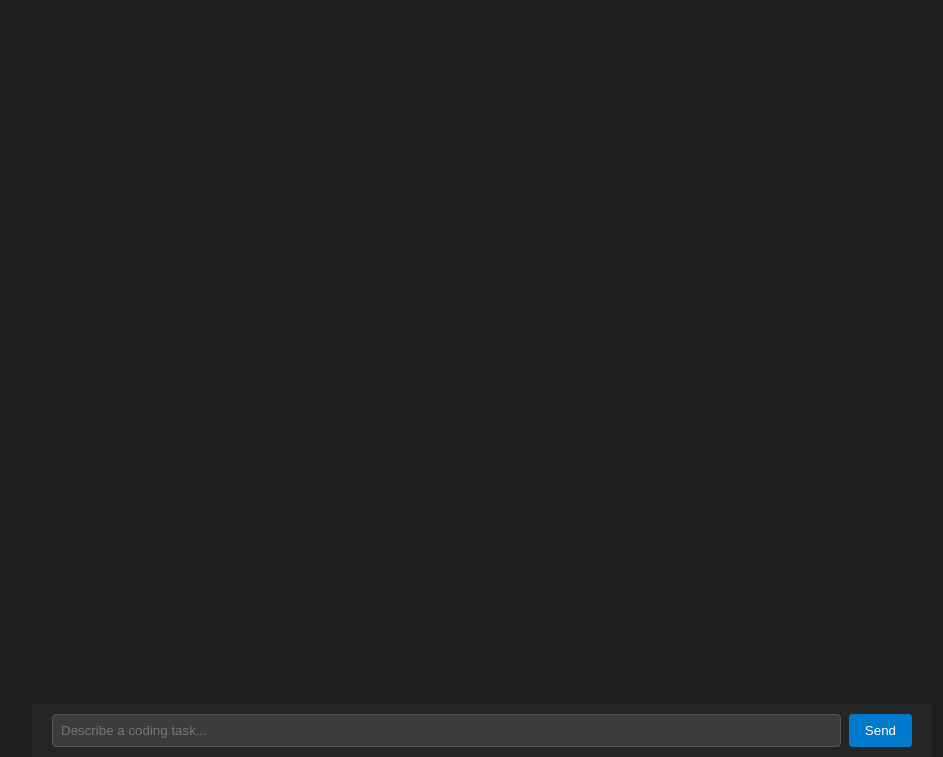
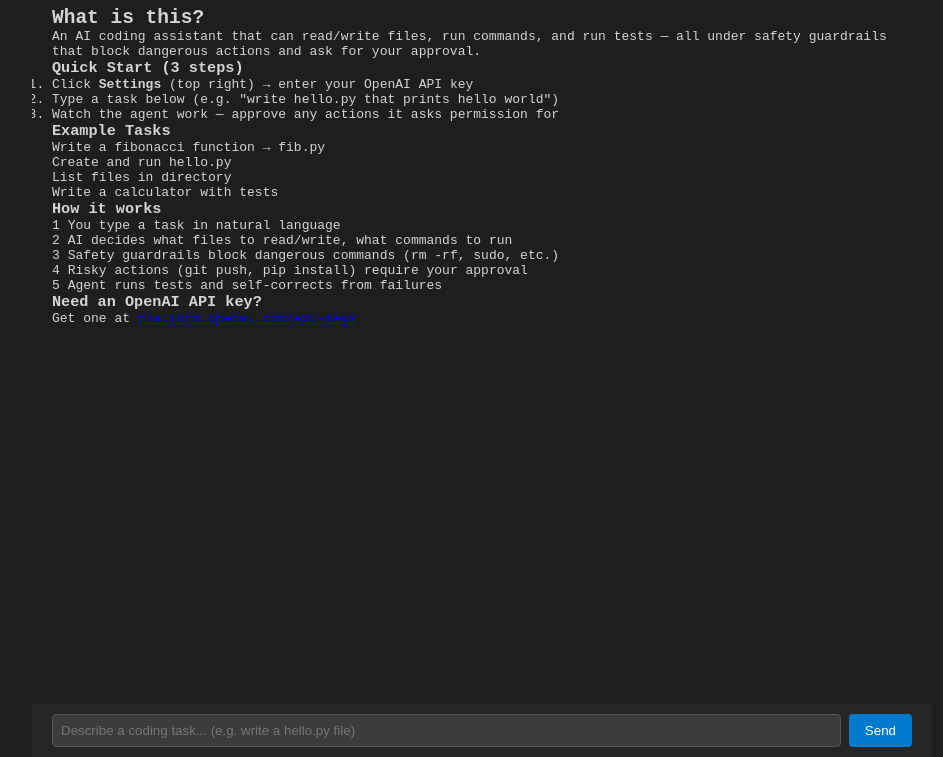
Before and after one commit to alextanlf/coding-agent-harness, a plain HTML site: page web/static/index.html in a window 1280 px wide. Shown: the part 43-800 px from the top of the page, without its empty margins (158-1101 px from the left). Drawn offline with Linux system fonts and the light colour scheme; no server answers.

Commit message:
feat: improve onboarding UI with welcome screen and examples

```diff
--- a/web/static/index.html
+++ b/web/static/index.html
@@ -1,6 +1,5 @@
-<!-- web/static/index.html -->
 <!DOCTYPE html>
-<html lang="en">
+<html lang="zh-CN">
 <head>
     <meta charset="UTF-8">
     <meta name="viewport" content="width=device-width, initial-scale=1.0">
@@ -17,10 +16,65 @@
             No API key configured. <a href="#" id="configure-link">Configure now</a>
         </div>
         <div id="chat-container">
-            <div id="action-log"></div>
+            <div id="welcome-screen" class="welcome">
+                <h2>What is this?</h2>
+                <p>An AI coding assistant that can read/write files, run commands, and run tests —
+                   all under safety guardrails that block dangerous actions and ask for your approval.</p>
+
+                <h3>Quick Start (3 steps)</h3>
+                <ol>
+                    <li>Click <b>Settings</b> (top right) → enter your OpenAI API key</li>
+                    <li>Type a task below (e.g. "write hello.py that prints hello world")</li>
+                    <li>Watch the agent work — approve any actions it asks permission for</li>
+                </ol>
+
+                <h3>Example Tasks</h3>
+                <div class="examples">
+                    <div class="example-card" onclick="document.getElementById('task-input').value='Write a Python function that calculates fibonacci numbers, save it to fib.py'; document.getElementById('task-input').focus();">
+                        Write a fibonacci function → fib.py
+                    </div>
+                    <div class="example-card" onclick="document.getElementById('task-input').value='Create a file called hello.py with print(hello world), then run it'; document.getElementById('task-input').focus();">
+                        Create and run hello.py
+                    </div>
+                    <div class="example-card" onclick="document.getElementById('task-input').value='List all files in the current directory'; document.getElementById('task-input').focus();">
+                        List files in directory
+                    </div>
+                    <div class="example-card" onclick="document.getElementById('task-input').value='Write a calculator class with add, subtract, multiply, divide methods, save to calculator.py, and write tests'; document.getElementById('task-input').focus();">
+                        Write a calculator with tests
+                    </div>
+                </div>
+
+                <h3>How it works</h3>
+                <div class="how-it-works">
+                    <div class="step">
+                        <span class="step-num">1</span>
+                        <span>You type a task in natural language</span>
+                    </div>
+                    <div class="step">
+                        <span class="step-num">2</span>
+                        <span>AI decides what files to read/write, what commands to run</span>
+                    </div>
+                    <div class="step">
+                        <span class="step-num">3</span>
+                        <span>Safety guardrails block dangerous commands (rm -rf, sudo, etc.)</span>
+                    </div>
+                    <div class="step">
+                        <span class="step-num">4</span>
+                        <span>Risky actions (git push, pip install) require your approval</span>
+                    </div>
+                    <div class="step">
+                        <span class="step-num">5</span>
+                        <span>Agent runs tests and self-corrects from failures</span>
+                    </div>
+                </div>
+
+                <h3>Need an OpenAI API key?</h3>
+                <p>Get one at <a href="https://platform.openai.com/api-keys" target="_blank">platform.openai.com/api-keys</a></p>
+            </div>
+            <div id="action-log" class="hidden"></div>
         </div>
         <div id="input-area">
-            <input type="text" id="task-input" placeholder="Describe a coding task..." />
+            <input type="text" id="task-input" placeholder="Describe a coding task... (e.g. write a hello.py file)" />
             <button id="submit-btn">Send</button>
         </div>
     </div>
@@ -28,8 +82,9 @@
         <div class="modal-content">
             <h2>Settings</h2>
             <div id="cred-status"></div>
-            <input type="password" id="master-password" placeholder="Master password" />
-            <input type="password" id="api-key" placeholder="OpenAI API key" />
+            <p class="hint">Master Password encrypts your API key at rest. Don't forget it — it can't be recovered.</p>
+            <input type="password" id="master-password" placeholder="Master password (any password you choose)" />
+            <input type="password" id="api-key" placeholder="OpenAI API key (sk-...)" />
             <div class="modal-buttons">
                 <button id="save-cred-btn">Save</button>
                 <button id="clear-cred-btn">Clear</button>
```
